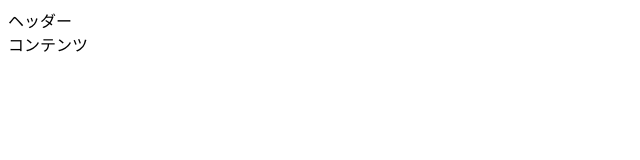
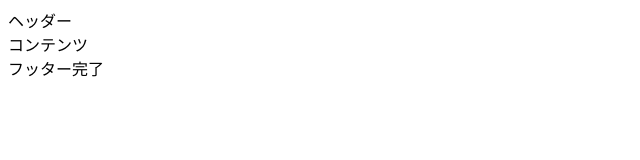
Before and after one commit to keisuke-fbr/test, a plain HTML site: page index.html in a window 1280 px wide. Shown: the full height of the page, 0-640 px from the left. Drawn offline with Linux system fonts and the light colour scheme.

Commit message:
フッター完了

```diff
--- a/index.html
+++ b/index.html
@@ -13,5 +13,9 @@
     <div>
         コンテンツ
     </div>
+
+    <footer>
+        フッター完了
+    </footer>
 </body>
 </html>
```
